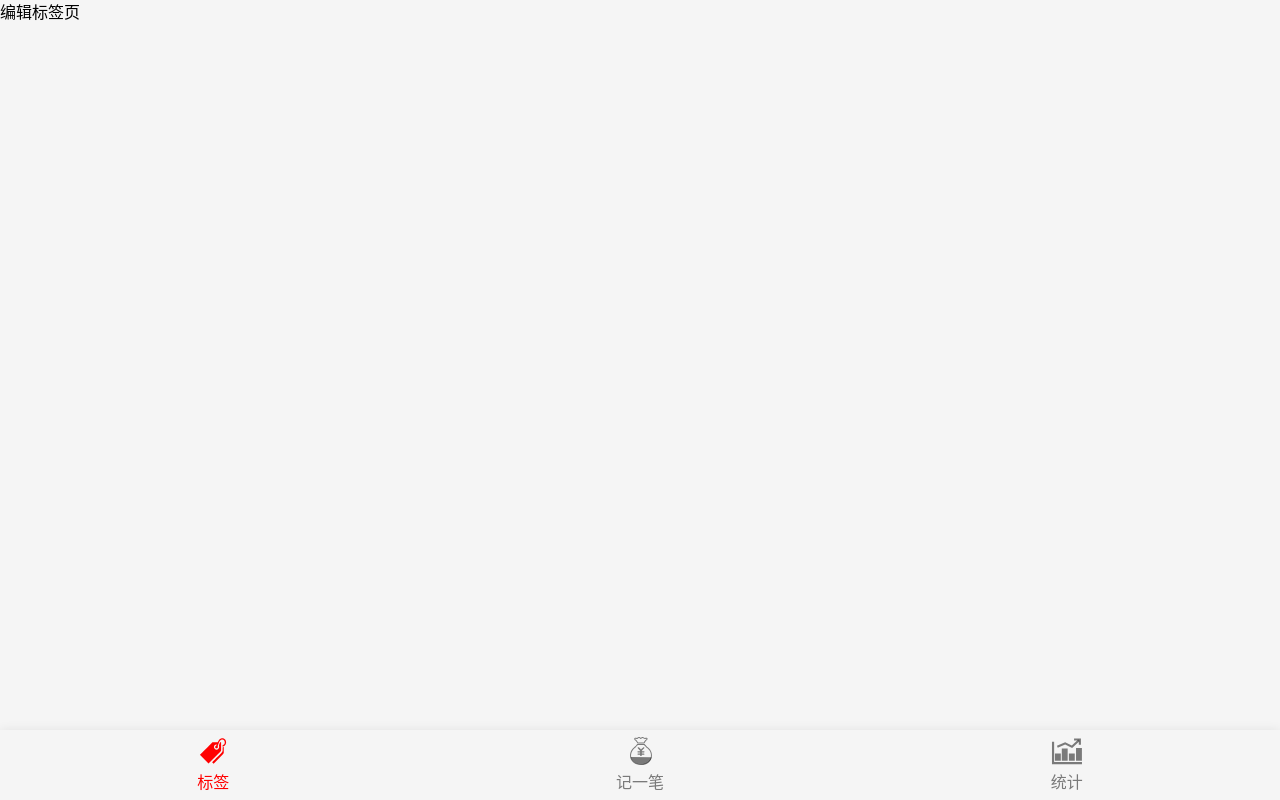
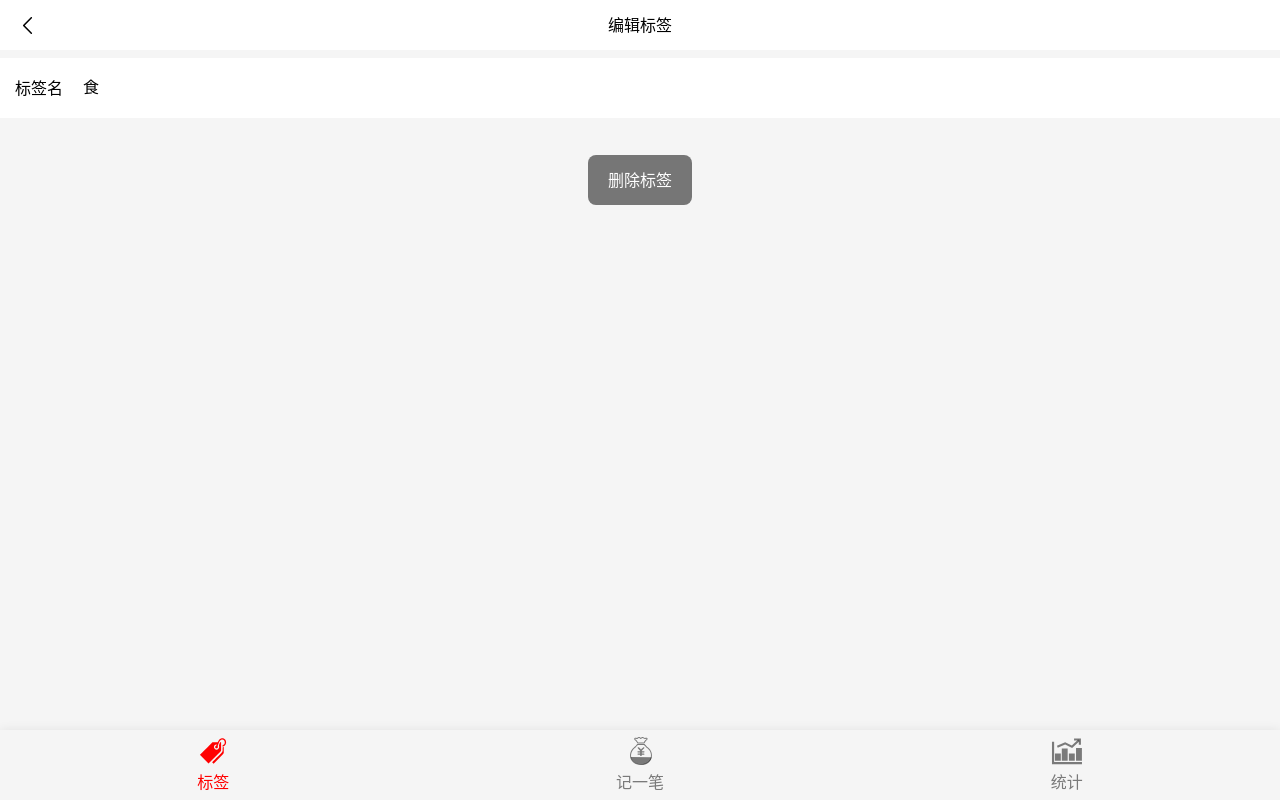
Before and after one commit to jiayouzhao/markmoney, a Vue app: page /#/tag/editor/1 in a window 1280 px wide. Built offline with nearby package versions, Linux system fonts and the light colour scheme.

Commit message:
编辑标签页

```diff
--- a/src/main.ts
+++ b/src/main.ts
@@ -6,12 +6,14 @@ import store from './store'
 import Nav from '@/components/Nav.vue'
 import Layout from '@/components/Layout.vue'
 import Icon from '@/components/Icon.vue'
+import Button from "@/components/Button.vue"
 
 Vue.config.productionTip = false
 
 Vue.component('Nav',Nav)
 Vue.component('Layout',Layout)
 Vue.component('Icon',Icon)
+Vue.component('Button',Button)
 
 new Vue({
   router,
--- a/src/tagsModel.ts
+++ b/src/tagsModel.ts
@@ -20,6 +20,27 @@ const tags: TagsItem = {
     save(tags){
         this.data = tags;
         localStorage.setItem(tagStroageName,JSON.stringify(tags));
+    },
+    find(id){
+        const index = this.data.findIndex(item=>{
+            return item.id === id
+        })
+        return index
+    },
+    remove(id){
+        const index = this.find(id);
+        this.data.splice(index,1);
+        this.save(this.data);
+        return "success"
+    },
+    update(tag,name){
+        this.data.forEach(item=>{
+            if(item.id === tag.id){
+                item.name = name
+                this.save(this.data)
+            }
+
+        })
     }
 }
 
--- a/src/views/Editor.vue
+++ b/src/views/Editor.vue
@@ -1,18 +1,93 @@
 <template>
     <Layout>
         <div class="editorWrapper">
-            编辑标签页
+            <div class="top">
+                <Icon class="iconEditor" @click.native="goBack" name="left"></Icon>
+                <p>编辑标签</p>
+            </div>
+            <div class="editorTag">
+                <Notes notesName="标签名" :notes="tag && tag.name"
+                @update:notes="updateTag"
+                ></Notes>
+            </div>
+            <div class="deleteTag">
+                <Button buttonName="删除标签" @click.native="remove"></Button>
+            </div>
         </div>
     </Layout>
 </template>
 
 <script lang="ts">
 import Vue from 'vue'
+import Component from 'vue-class-component';
+import tagsModel from "@/tagsModel";
+import Notes from "@/components/money/Notes.vue";
+
+@Component({
+    components:{Notes}
+})
 export default class Editor extends Vue{
+    tag:{id:number;name:string;}|null = null;
+    created(){
+        let id = this.$route.params.id;
+        let tagList = tagsModel.get();
 
+        let indexTag = tagList.find(item=>{
+
+            return item.id.toString() === id
+        })
+
+        if(!indexTag){
+            this.$router.replace('/404');
+            return
+        }
+        this.tag = indexTag;
+        console.log(indexTag);
+    }
+    updateTag(e:string){
+        tagsModel.update(this.tag!,e);
+    }
+    goBack(){
+        this.$router.replace("/tag");
+    }
+    remove(){
+        if(this.tag){
+            let result = tagsModel.remove(this.tag.id);
+            if(result === "success"){
+                this.$router.replace("/tag");
+            }
+        }
+    }
 }
 </script>
 
 <style lang="scss" scoped>
-
+.editorWrapper{
+    .top{
+        height:50px;
+        display:flex;
+        align-items:center;
+        background:#fff;
+        position:relative;
+        .iconEditor{
+            width:25px;
+            height:25px;
+            position:absolute;
+            left:15px;
+        }
+        p{
+            width:100%;
+            text-align:center;
+            line-height:25px;
+        }
+    }
+    .editorTag{
+        background:#fff;
+        margin-top:8px;
+    }
+    .deleteTag{
+        margin-top:50px;
+        text-align:center;
+    }
+}
 </style>
```
Also changed, not shown: src/custom.d.ts (+11 -3 lines), src/assets/icons/left.svg (added).
